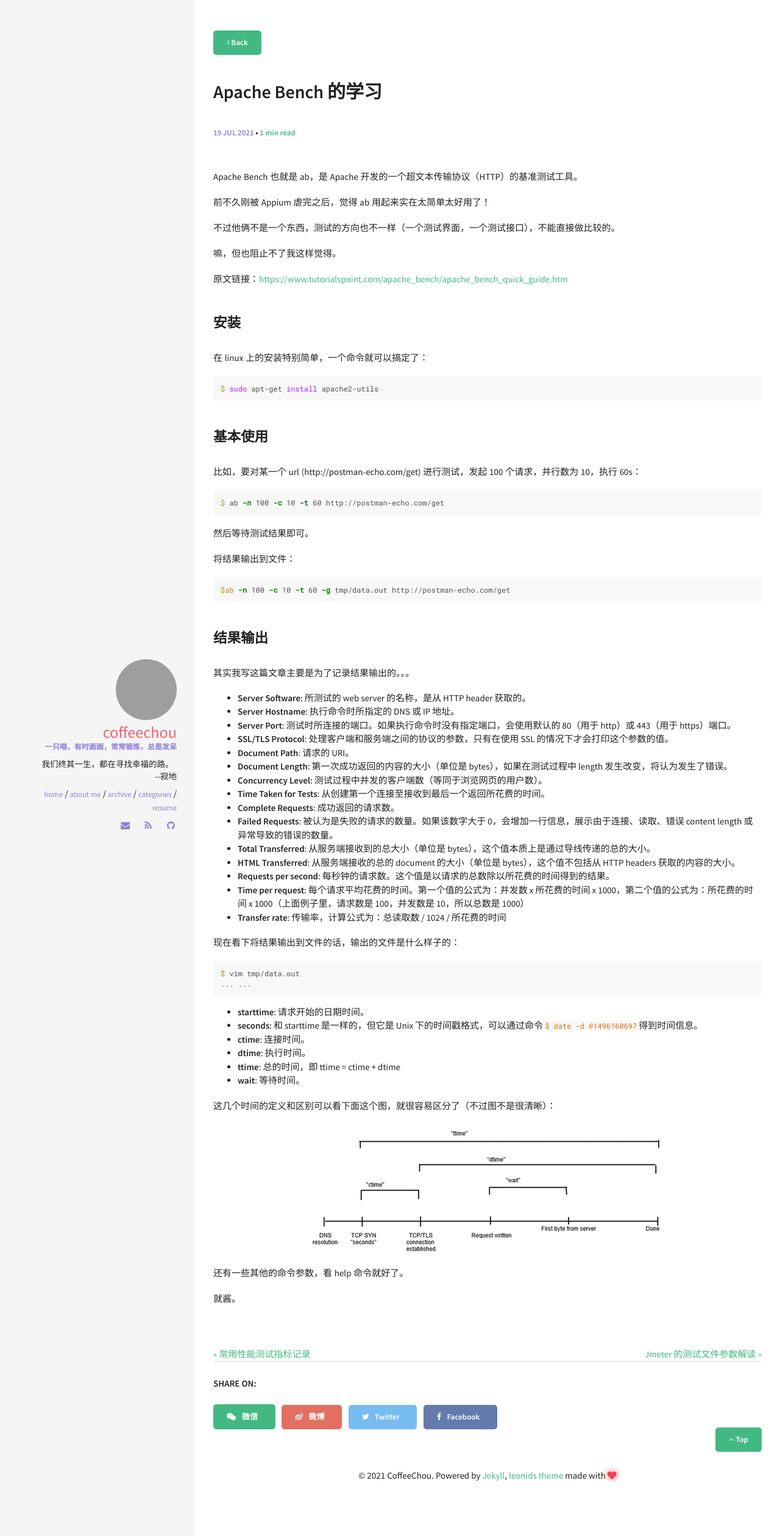
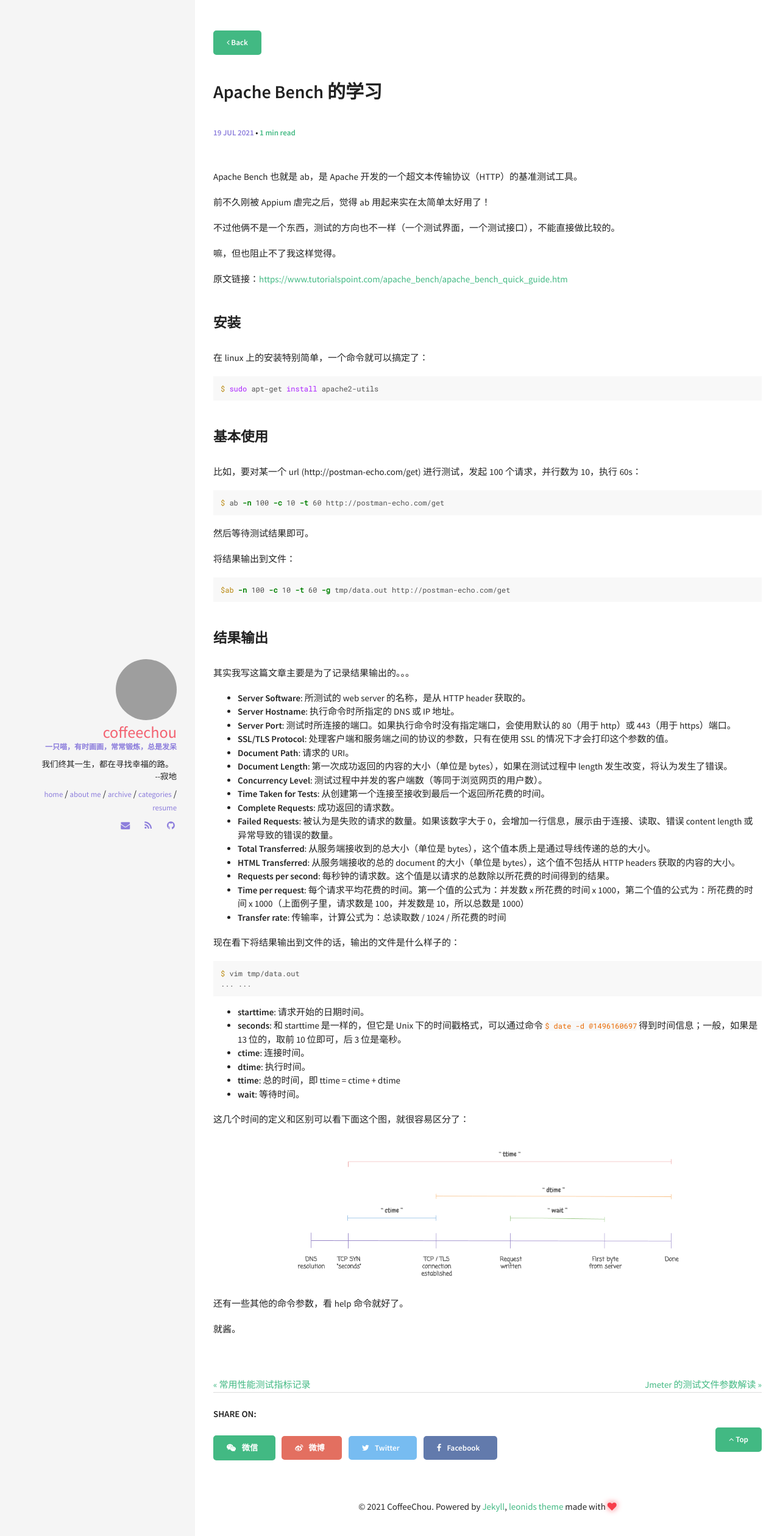
Before and after one commit to CoffeeChou/CoffeeChou.github.io, a Jekyll site: the page built from _posts/2021-07-19-learning-apache-bench.md, in a window 1280 px wide. Shown: the top 2519 px of the page at 61% size. Built offline with Jekyll 4.4.1, drawn with Linux system fonts in a browser that asks for light colours; comment, search, counter and statistics services are not loaded; grey boxes are pictures that could not be loaded.

Commit message:
Draw a new graph of multiple_items
Signed-off-by: CoffeeChou <coffee.zyr@gmail.com>

````diff
--- a/_posts/2021-07-19-learning-apache-bench.md
+++ b/_posts/2021-07-19-learning-apache-bench.md
@@ -66,15 +66,15 @@ $ vim tmp/data.out
 ```
 
 - **starttime**: 请求开始的日期时间。
-- **seconds**: 和 starttime 是一样的，但它是 Unix 下的时间戳格式，可以通过命令 `$ date -d @1496160697` 得到时间信息。
+- **seconds**: 和 starttime 是一样的，但它是 Unix 下的时间戳格式，可以通过命令 `$ date -d @1496160697` 得到时间信息；一般，如果是 13 位的，取前 10 位即可，后 3 位是毫秒。
 - **ctime**: 连接时间。
 - **dtime**: 执行时间。
 - **ttime**: 总的时间，即 ttime = ctime + dtime
 - **wait**: 等待时间。
 
-这几个时间的定义和区别可以看下面这个图，就很容易区分了（不过图不是很清晰）：
+这几个时间的定义和区别可以看下面这个图，就很容易区分了：
 
-{% include image.html src="/img/multiple_items.jpg" desc="" alt="" %}
+{% include image.html src="/img/multiple_items.png" desc="" alt="" %}
 
 还有一些其他的命令参数，看 help 命令就好了。
 
````
Also changed, not shown: img/multiple_items.jpg (deleted), img/multiple_items.png (added).
